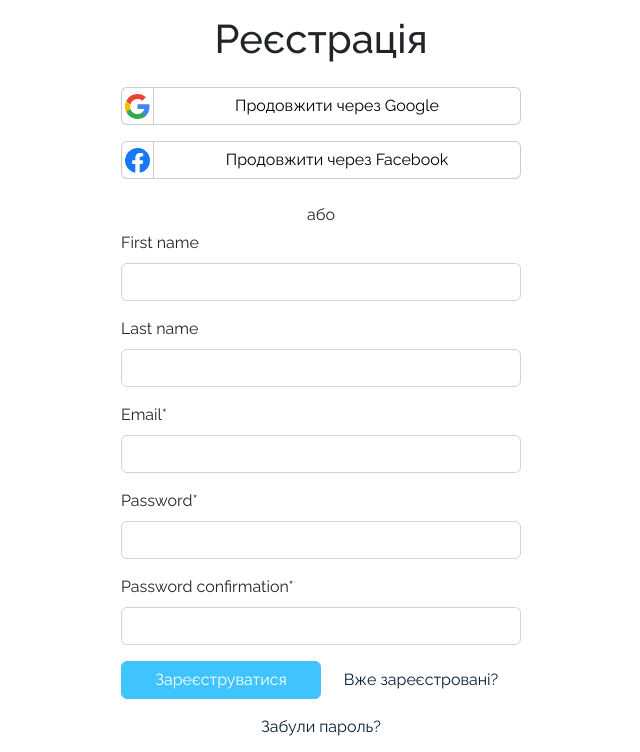
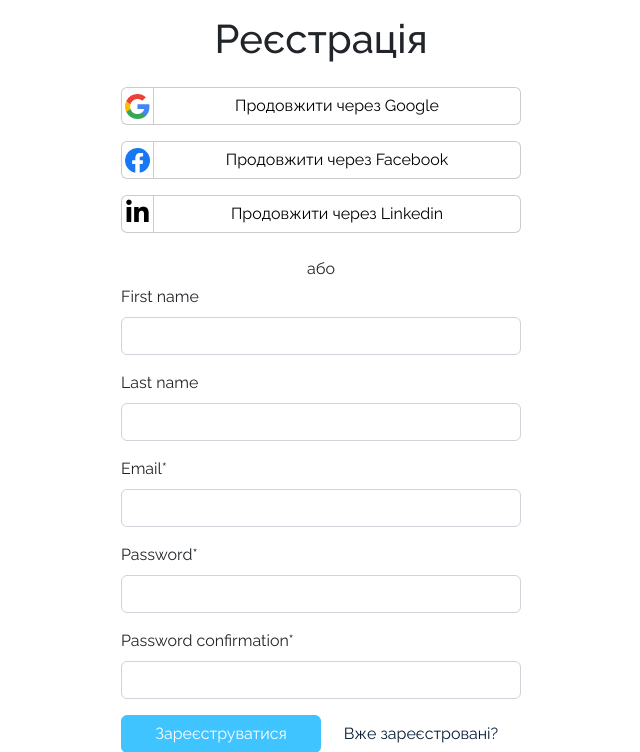
Before and after one commit to yurii-onyshchuk/HuntingBlog, a Django app: page /accounts/signup/ in a window 1280 px wide. Shown: the part 102-854 px from the top of the page, without its empty margins (319-959 px from the left). Run offline with Django 4.2, Linux system fonts and the light colour scheme; data that the repository does not hold is empty; parts of the project's set-up code (start-up, migrations or seed data) failed here and were passed over; some libraries are stand-ins or nearby versions.

Commit message:
Added authentication using a Linkedin accounts

```diff
--- a/HuntingBlog/settings.py
+++ b/HuntingBlog/settings.py
@@ -42,6 +42,7 @@ INSTALLED_APPS = [
     'allauth.socialaccount',
     'allauth.socialaccount.providers.google',
     'allauth.socialaccount.providers.facebook',
+    'allauth.socialaccount.providers.linkedin_oauth2',
     'ckeditor',
     'crispy_forms',
     'crispy_bootstrap5',
--- a/accounts/templates/accounts/inc/_social_auth.html
+++ b/accounts/templates/accounts/inc/_social_auth.html
@@ -1,7 +1,7 @@
 {% load socialaccount %}
 
 <div class="social-auth mt-3">
-    <a class="btn btn-block btn-social btn-google ba w-100 text-center my-2"
+    <a class="btn btn-block btn-social btn-google w-100 text-center my-2"
        href="{% provider_login_url 'google' %}">
         <div aria-hidden="true" class="a44d4350 _2a3b75a1 _509a57b4 e5a9206f">
             <svg width="25" height="25" viewBox="0 0 18 18" xmlns="http://www.w3.org/2000/svg" class="MfSWZ05"
@@ -42,4 +42,11 @@
         </div>
         Продовжити через Facebook
     </a>
+    <a class="btn btn-block btn-social btn-linkedin w-100 text-center my-2"
+       href="{% provider_login_url 'linkedin_oauth2' %}">
+        <div aria-hidden="true" class="social-img">
+            <span class="fa fa-linkedin"></span>
+        </div>
+        Продовжити через Linkedin
+    </a>
 </div>
```
